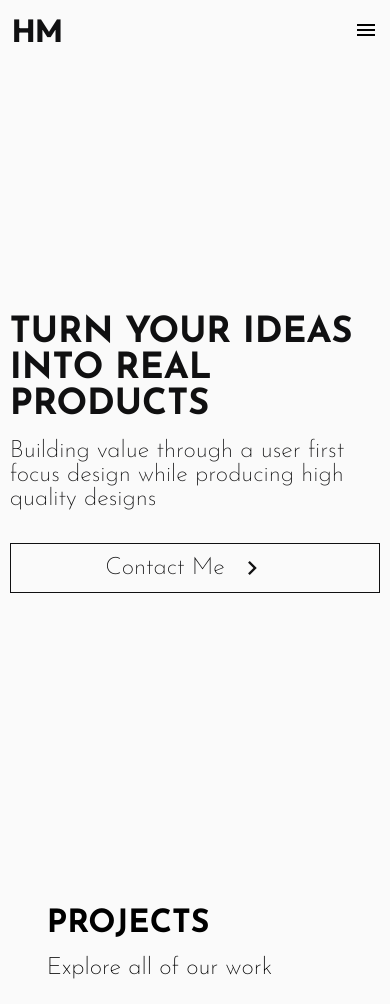
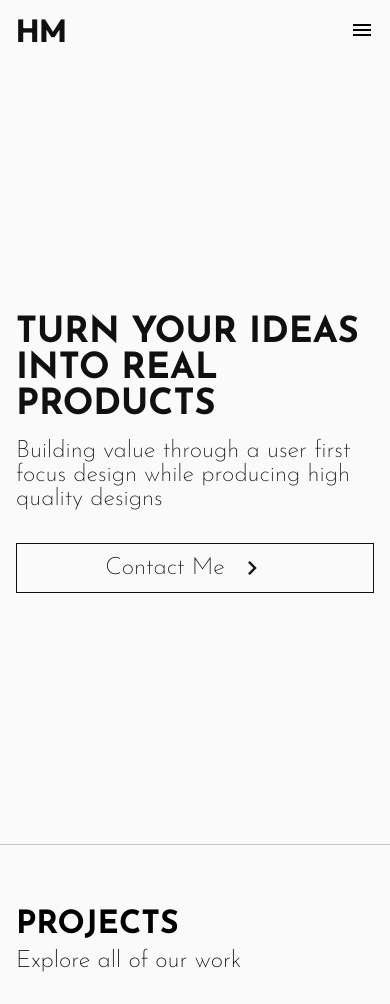
Before and after one commit to HugoManza/portfolio, a React (Vite) app: page / in a window 390 px wide. Shown: the top 1004 px of the page. Built offline with nearby package versions, Linux system fonts and the light colour scheme; grey boxes are pictures that could not be loaded.

Commit message:
Leo changes

```diff
--- a/src/index.scss
+++ b/src/index.scss
@@ -105,7 +105,7 @@ sub {
 p {
     font-weight: 300;
     font-size: 1.5rem;
-    line-height: normal;
+    line-height: 130%;
 }
 
 b {
@@ -374,6 +374,7 @@ a {
         display: flex;
         flex-direction: column;
         padding-top: 4rem;
+        border-top: 1px solid $Side_LightGray;
 
         .topText {
             width: 76%;
@@ -381,7 +382,7 @@ a {
             flex-direction: column;
             align-self: center;
             justify-self: center;
-            gap: 1rem;
+            gap: .5rem;
         }
 
         .ProjectsFrame {
@@ -937,9 +938,9 @@ a {
 
 
                     /* From https://css.glass */
-                    background: rgba(255, 255, 255, 0.2);
+                    background: rgba(255, 255, 255, 0.5);
                     box-shadow: 0 4px 30px rgba(0, 0, 0, 0.1);
-                    backdrop-filter: blur(10px);
+                    backdrop-filter: blur(15px);
                     -webkit-backdrop-filter: blur(10px);
                     border: 0px; //solid rgba(255, 255, 255, 0.3);
 
@@ -1099,18 +1100,19 @@ a {
     p {
         font-size: 1.25rem;
         font-weight: 300;
+        line-height: 130%;
     }
 
 
 
     .header {
-        padding: 1rem .75rem;
+        padding: 1rem 1rem;
         width: 100%;
         border-radius: 0;
         align-items: center;
 
         .headerFrame {
-width: 100%;
+            width: 100%;
 
 
             .logoDesktop {
@@ -1176,9 +1178,13 @@ width: 100%;
                     justify-items: center;
                     align-content: center;
                     border-top: 1px solid $Side_LightGray;
+
+
+
+                }
+
+                .navContact {
                     border-bottom: 1px solid $Side_LightGray;
-
-
                 }
 
 
@@ -1218,11 +1224,15 @@ width: 100%;
     .container {
 
         .topSection {
+            width: 100%;
 
             .centerFrame {
                 flex-direction: column;
                 gap: 2rem;
-                max-width: 95%;
+                max-width: 100%;
+                padding: 0 1rem;
+                justify-content: center;
+                align-items: center;
 
                 .leftFrame {
                     max-width: 100%;
@@ -1247,6 +1257,11 @@ width: 100%;
         }
 
         .Projects {
+
+            .topText {
+                width: 100%;
+                padding: 0 1rem;
+            }
 
             .ProjectsFrame {
                 padding: 2rem 1rem;
@@ -1288,7 +1303,8 @@ width: 100%;
             padding-top: 2rem;
 
             .introProject {
-                max-width: 95vw;
+                max-width: 100vw;
+                padding: 0 1rem;
                 flex-direction: column;
                 margin-bottom: 2rem;
                 height: auto;
@@ -1357,7 +1373,8 @@ width: 100%;
                 .projectGallery {
 
                     height: 40vh;
-                    max-width: 95%;
+                    max-width: 100vw;
+                padding: 0 1rem;
 
                     .frameGallery {
                         gap: 0;
@@ -1398,7 +1415,8 @@ width: 100%;
                 .galleryGrid {
                     width: 100%;
                     gap: 1rem;
-                    max-width: 95%;
+                    max-width: 100vw;
+                padding: 0 1rem;
 
                     .imagesFramed {
                         display: flex;
@@ -1453,7 +1471,8 @@ width: 100%;
                     gap: 2rem;
                     justify-content: center;
                     flex-direction: column;
-                    max-width: 95%;
+                     max-width: 100vw;
+                padding: 0 1rem;
 
                     .takeawayBox {
                         width: 100%;
@@ -1487,6 +1506,7 @@ width: 100%;
     .containerProjects {
         .textContainer {
             padding: 1rem;
+            padding-top: 2rem;
         }
 
         .moreProjects {
```
Also changed, not shown: src/assets/HM Favicon.svg (deleted), src/assets/favicon.svg (deleted).
